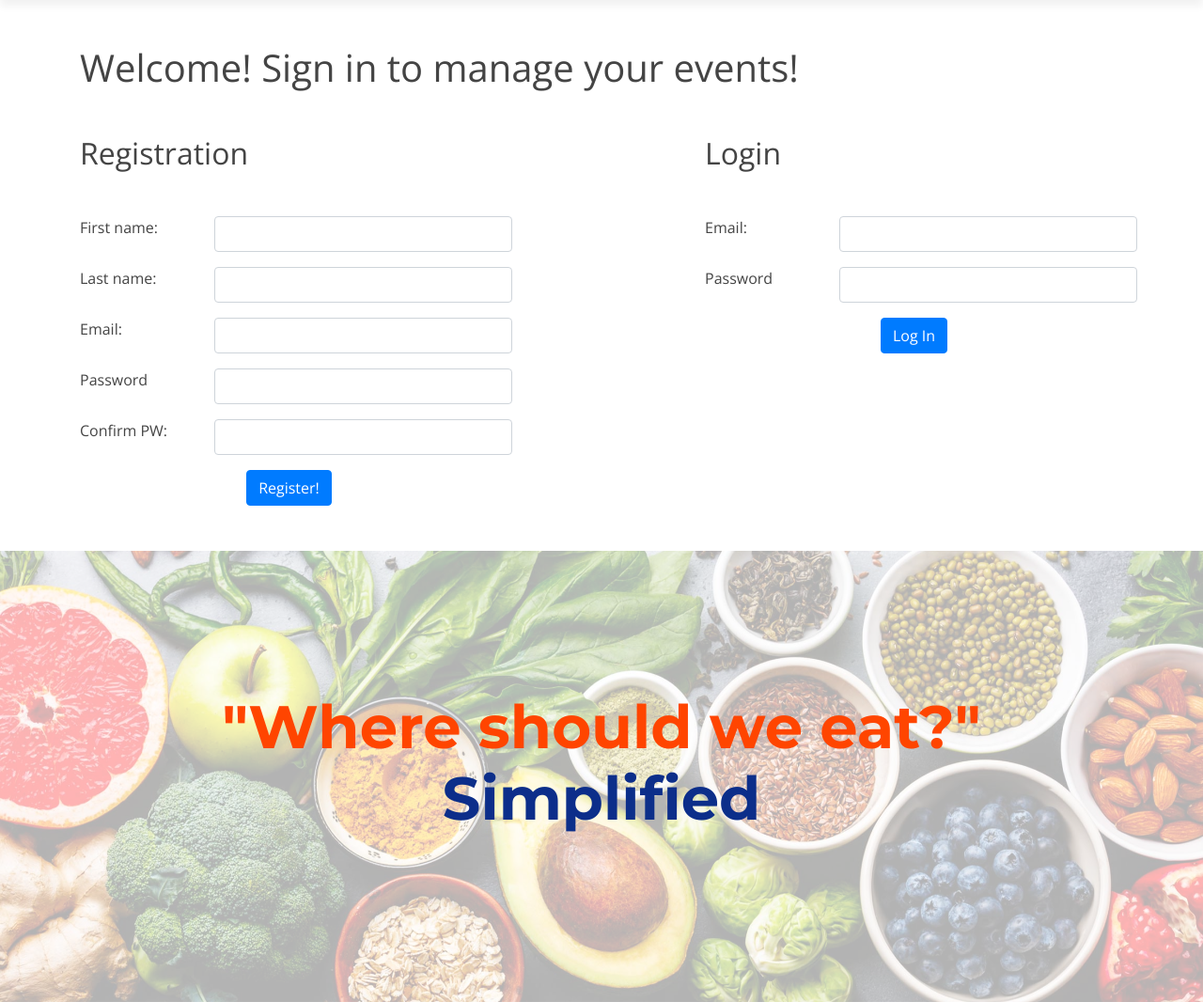
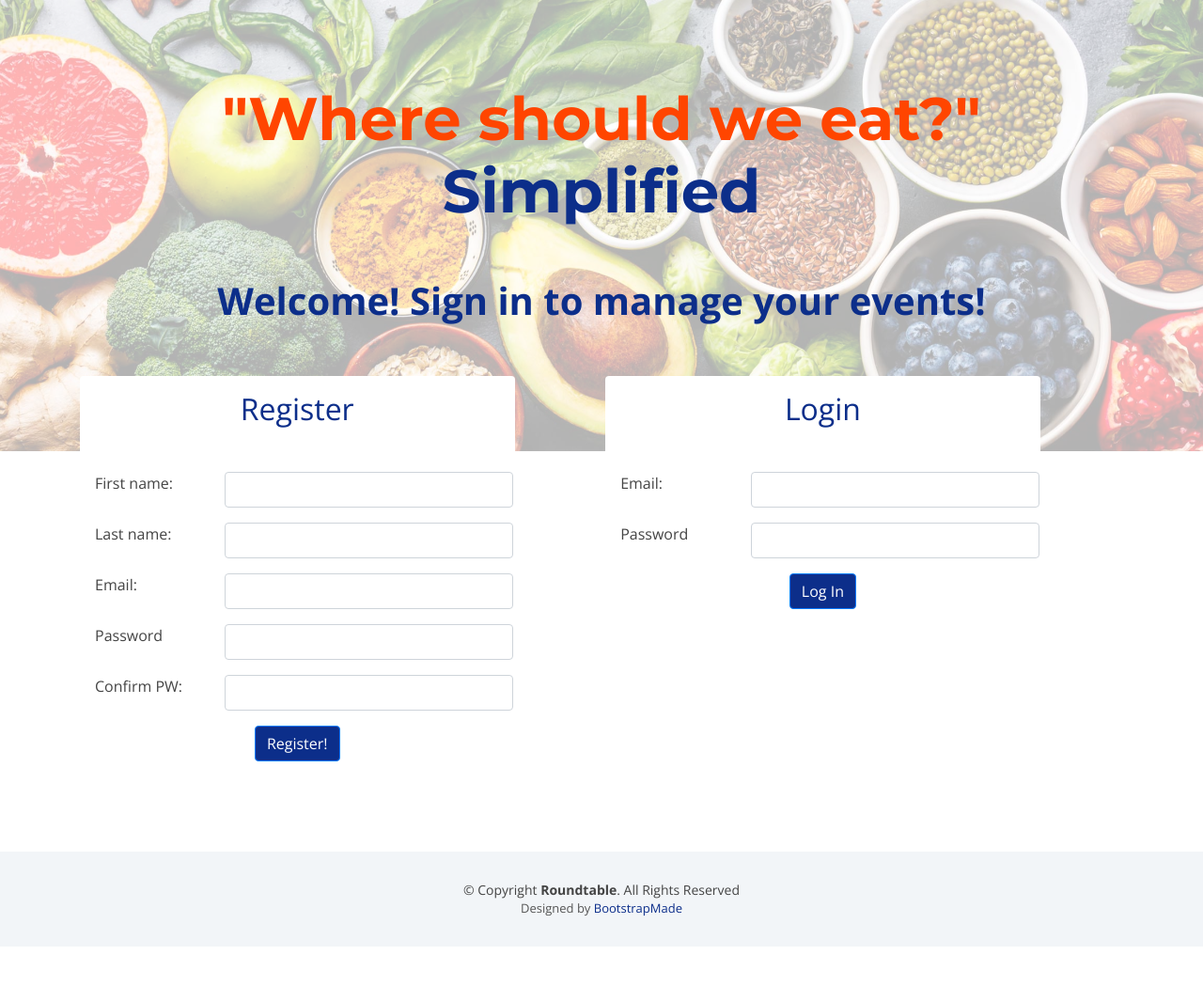
Before and after one commit to simonxzhu/roundtable, a Django app: page / in a window 1280 px wide. Shown: the part 84-1150 px from the top of the page at 94% size. After the commit the page ends 1091 px from the top, so only its background shows below. Run offline with Django 3.2, Linux system fonts and the light colour scheme; parts of the project's set-up code (start-up, migrations or seed data) failed here and were passed over; some libraries are stand-ins or nearby versions.

Commit message:
Pretty Login

```diff
--- a/apps/roundtable/templates/roundtable/index.html
+++ b/apps/roundtable/templates/roundtable/index.html
@@ -1,12 +1,35 @@
 {% extends 'base.html' %}
 {% load static %}
 {% block login %}
-    <div class="container pt-5 mb-5">
-        <div class="h1 mb-5 wow fadeInDown">Welcome! Sign in to manage your events!</div>
-        <div class="row justify-content-between">
-            <div class="col-5 wow fadeInLeft">
-                <div class=" h2 mb-5">Registration</div>
-                <form action="/process_register" method="POST">
+<head>
+    <style>
+        .h1, .h2 {color: #0C2E8A;}
+        .h1 {font-weight: 600;}
+        .btn {background-color: #0C2E8A;}
+    </style>
+</head>
+<body>
+    <section id="intro">
+        <div class="intro-content">
+            <h2><span style="text-decoration: none; color: orangered">"Where should we eat?"</span><br>Simplified</h2>
+            <br>
+            <div class="h1 mb-5 wow fadeInUp">Welcome! Sign in to manage your events!</div>
+        </div>
+
+        <div id="intro-carousel" class="owl-carousel">
+            <div class="item" style="background-image: url('/static/img/intro-carousel/veggie.jpg');"></div>
+            <div class="item" style="background-image: url('/static/img/intro-carousel/sushi.jpg');"></div>
+            <div class="item" style="background-image: url('/static/img/intro-carousel/donuts.jpg');"></div>
+            <div class="item"
+                 style="background-image: url('/static/img/intro-carousel/korean-food.jpg');"></div>
+            <div class="item" style="background-image: url('/static/img/intro-carousel/russian-food.jpg');"></div>
+        </div>
+
+    </section>
+    <div class="container justify-content-between" style="position: relative; top:-5em; z-index: 100">
+        <div class="col-5 wow fadeInLeft d-inline-block align-top bg-white p-3 rounded-top text-center">
+            <div class=" h2 mb-5">Register</div>
+            <form action="/process_register" method="POST" class="text-left">
                 {% csrf_token %}
                 <div class="form-group row">
                     <label for="firstN" class="col-sm-4">First name:</label>
@@ -79,9 +102,9 @@
                 </div>
             </form>
         </div>
-            <div class="col-5 wow fadeInRight">
+        <div class="col-5 offset-sm-1 wow fadeInRight d-inline-block align-top bg-white p-3 rounded-top text-center">
             <div class="h2 mb-5">Login</div>
-                <form action="/process_login" method="POST">
+            <form action="/process_login" method="POST" class="text-left">
                 {% csrf_token %}
                 <div class="form-group row">
                     <label for="login_email" class="col-sm-4">Email:</label>
@@ -108,20 +131,5 @@
         </div>
 
     </div>
-    </div>
-    <section id="intro">
-        <div class="intro-content">
-            <h2><span style="text-decoration: none; color: orangered">"Where should we eat?"</span><br>Simplified</h2>
-        </div>
-
-        <div id="intro-carousel" class="owl-carousel">
-            <div class="item" style="background-image: url('/static/img/intro-carousel/veggie.jpg');"></div>
-            <div class="item" style="background-image: url('/static/img/intro-carousel/sushi.jpg');"></div>
-            <div class="item" style="background-image: url('/static/img/intro-carousel/donuts.jpg');"></div>
-            <div class="item"
-                 style="background-image: url('/static/img/intro-carousel/korean-food.jpg');"></div>
-            <div class="item" style="background-image: url('/static/img/intro-carousel/russian-food.jpg');"></div>
-        </div>
-
-    </section>
+ </body>
 {% endblock %}
```
Lines whose indentation alone changed are shown as unchanged.
